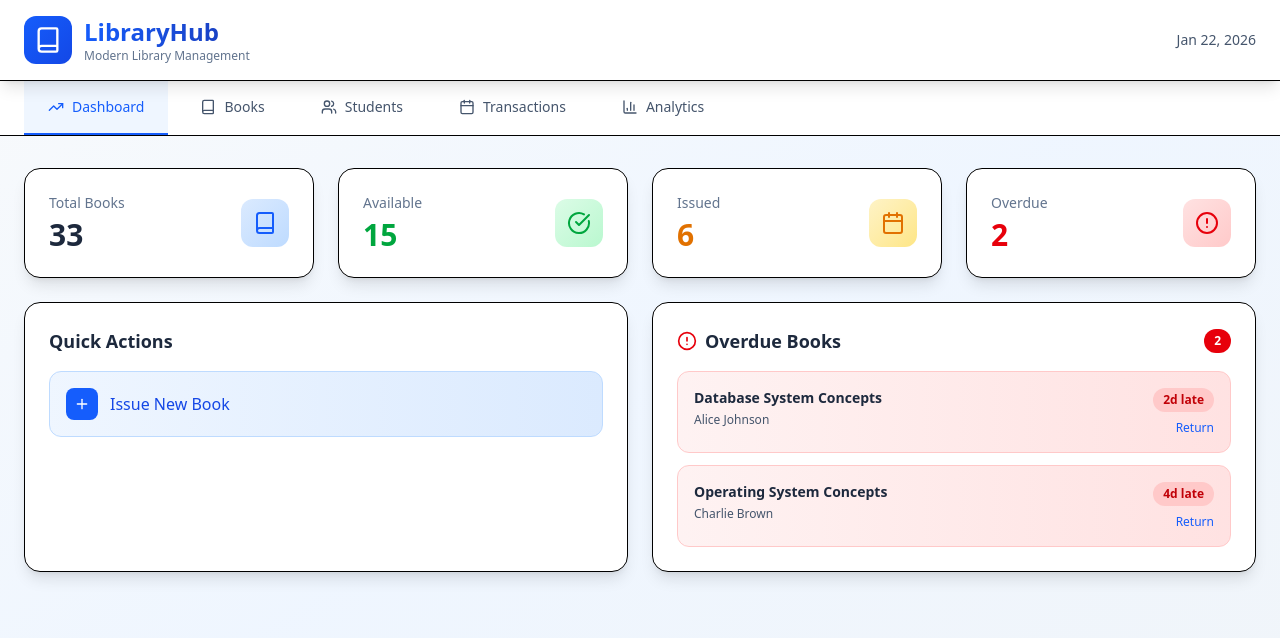
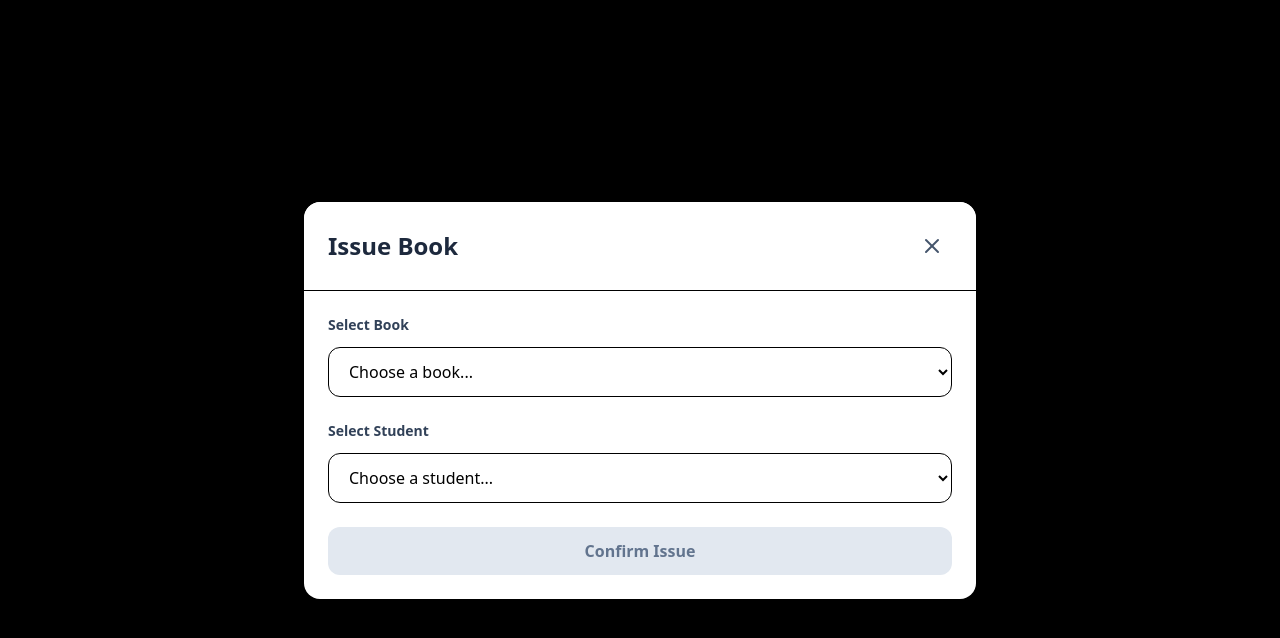
Before and after one commit to nandeeshdb007/libray-management-assessment, a Next.js app: page / in a window 1280 px wide. Both pictures are taken after a click on the button "Issue New Book". Shown: the top 638 px of the page. Built offline with nearby package versions, Linux system fonts and the light colour scheme.

Commit message:
feat: createed-issue-modal-component

```diff
--- /dev/null
+++ b/src/components/feature/IssueModal.tsx
@@ -0,0 +1,57 @@
+import { IssueBookModalProps } from "@/src/types";
+import { Modal } from "../ui/Modal";
+
+export const IssueBookModal = ({
+    isOpen,
+    books,
+    students,
+    selectedBook,
+    selectedStudent,
+    onClose,
+    onBookSelect,
+    onStudentSelect,
+    onConfirm
+}: IssueBookModalProps) => {
+    return (
+        <Modal isOpen={isOpen} onClose={onClose} title="Issue Book">
+            <div className="space-y-6">
+                <div>
+                    <label className="block text-sm font-bold text-slate-700 mb-3">Select Book</label>
+                    <select
+                        value={selectedBook}
+                        onChange={(e) => onBookSelect(e.target.value)}
+                        className="w-full px-4 py-3 border rounded-xl focus:ring-2 focus:ring-blue-500"
+                    >
+                        <option value="">Choose a book...</option>
+                        {books.filter(b => b.availableCopies > 0).map(book => (
+                            <option key={book.id} value={book.id}>{book.title} - {book.author}</option>
+                        ))}
+                    </select>
+                </div>
+                <div>
+                    <label className="block text-sm font-bold text-slate-700 mb-3">Select Student</label>
+                    <select
+                        value={selectedStudent}
+                        onChange={(e) => onStudentSelect(e.target.value)}
+                        className="w-full px-4 py-3 border rounded-xl focus:ring-2 focus:ring-blue-500"
+                    >
+                        <option value="">Choose a student...</option>
+                        {students.filter(s => s.borrowedBooks.length < 3).map(student => (
+                            <option key={student.id} value={student.id}>{student.name} ({student.department})</option>
+                        ))}
+                    </select>
+                </div>
+                <button
+                    onClick={onConfirm}
+                    disabled={!selectedBook || !selectedStudent}
+                    className={`w-full py-3 rounded-xl font-semibold transition-all ${selectedBook && selectedStudent
+                            ? 'bg-gradient-to-r from-blue-600 to-blue-700 text-white hover:shadow-lg'
+                            : 'bg-slate-200 text-slate-500 cursor-not-allowed'
+                        }`}
+                >
+                    Confirm Issue
+                </button>
+            </div>
+        </Modal>
+    );
+};
--- a/src/components/main/Home.tsx
+++ b/src/components/main/Home.tsx
@@ -10,6 +10,8 @@ import { StudentsTab } from "../feature/StudentTab";
 import { TransactionsTab } from "../feature/TransactionTab";
 import { BooksTab } from "../feature/BooksTab";
 import { AnalyticsTab } from "../feature/AnalyticsTab";
+import { IssueBookModal } from "../feature/IssueModal";
+import { students } from "../../contants/data";
 
 export default function Home() {
   const {
@@ -22,7 +24,16 @@ export default function Home() {
     category,
     setCategory,
     setSearch,
+    modal,
+    setModal,
+    selectedBook,
+    handleCloseModal,
+    handleConfirmIssue,
+    selectedStudent,
+    setSelectedBook,
+    setSelectedStudent,
   } = useHome();
+
   const {
     bookMap,
     studentMap,
@@ -31,6 +42,8 @@ export default function Home() {
     returnBook,
     students,
     records,
+    books,
+    issueBook,
   } = useLibrary();
 
   return (
@@ -79,6 +92,17 @@ export default function Home() {
           <AnalyticsTab analytics={analytics} studentsCount={students.length} />
         )}
       </main>
+      <IssueBookModal
+        isOpen={modal}
+        books={books}
+        students={students}
+        selectedBook={selectedBook}
+        selectedStudent={selectedStudent}
+        onClose={handleCloseModal}
+        onBookSelect={setSelectedBook}
+        onStudentSelect={setSelectedStudent}
+        onConfirm={handleConfirmIssue}
+      />
     </div>
   );
 }
--- a/src/hooks/useHome.ts
+++ b/src/hooks/useHome.ts
@@ -43,7 +43,8 @@ const useHome = () => {
     setSelectedStudent('');
   };
 
-  return { tab, setTab, modal, setModal, selectedBook, handleIssueClick, handleCloseModal, categories, filteredBooks, handleConfirmIssue, setSearch, setCategory, search, category };
+  return { tab, setTab, modal, setModal, selectedBook, handleIssueClick, handleCloseModal, categories, filteredBooks, handleConfirmIssue, setSearch, setCategory, search, category, selectedStudent,setSelectedBook, setSelectedStudent
+ };
 };
 
 export default useHome;
```
Also changed, not shown: src/types/index.ts (+13 -0 lines).
